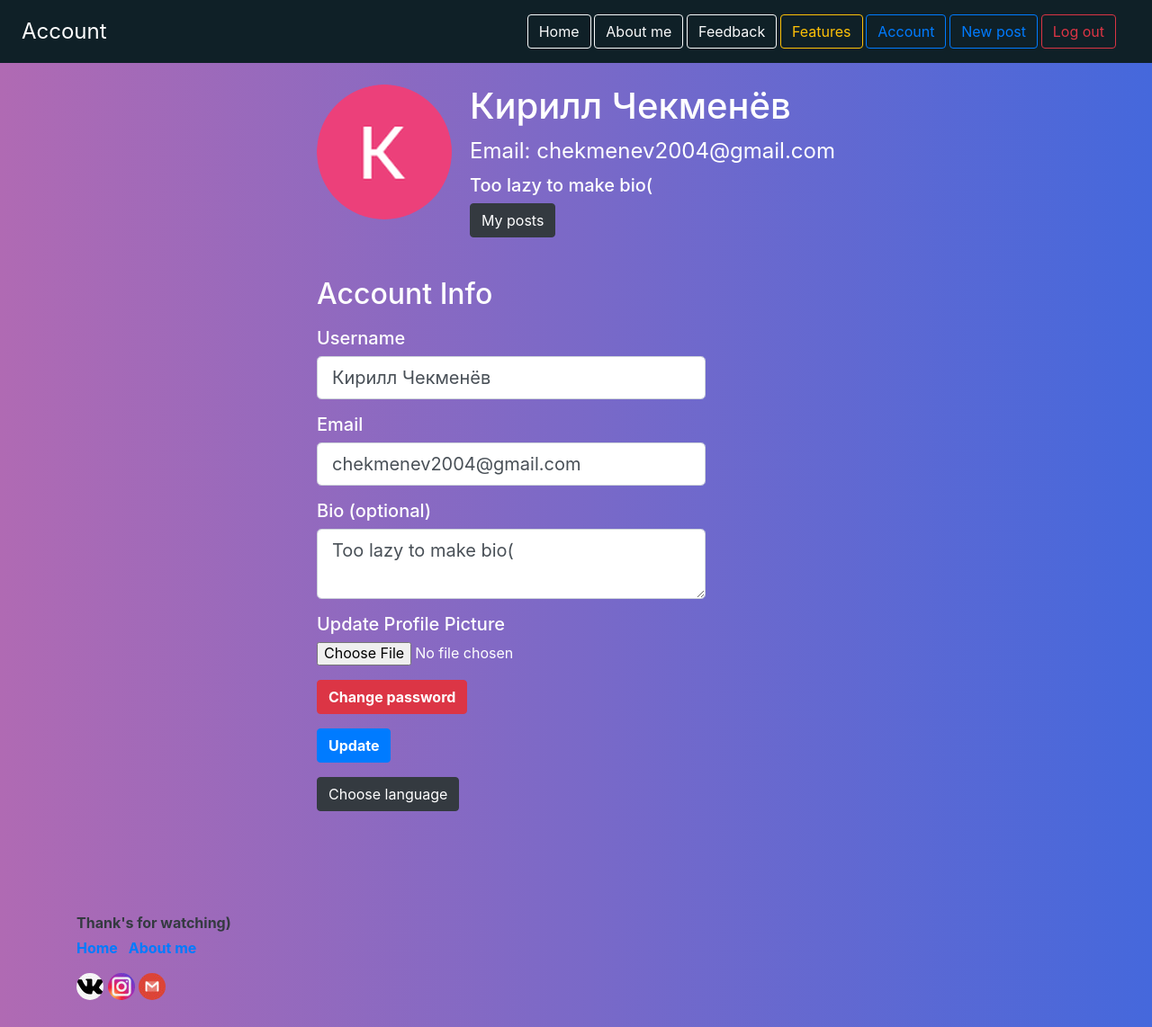
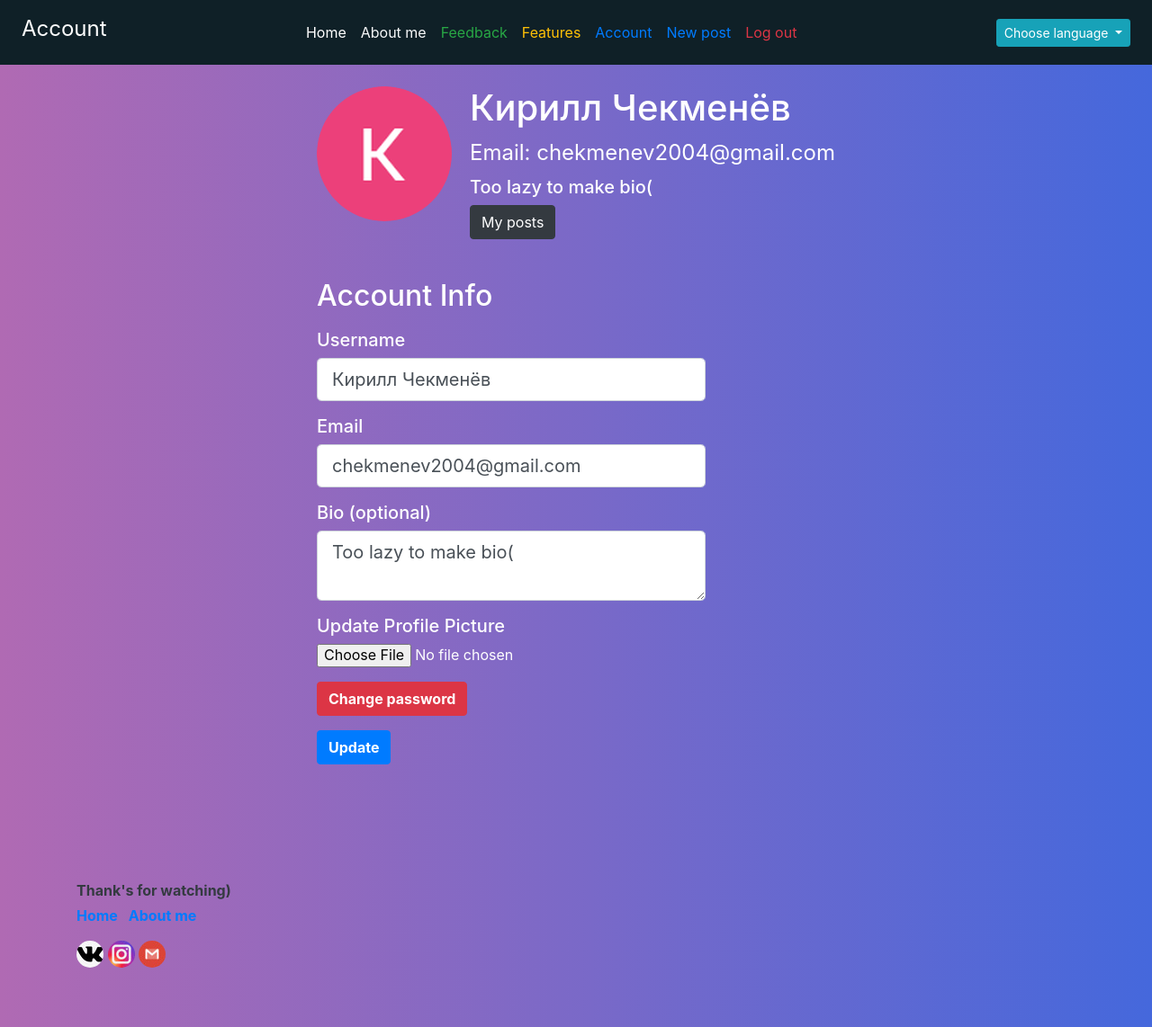
Before and after one commit to skyrimer/Website, a Flask app: a page that uses Website/templates/layout.html in a window 1280 px wide. Shown: the top 1142 px of the page at 90% size. Run offline with Flask 2, Linux system fonts and the light colour scheme; a user stored in the database is signed in; parts of the project's set-up code (start-up, migrations or seed data) failed here and were passed over; some libraries are stand-ins or nearby versions.

Commit message:
design changes in account and navbar

```diff
--- a/Website/main/routes.py
+++ b/Website/main/routes.py
@@ -50,10 +50,8 @@ def change_language(language):
     @babel.localeselector
     def get_locale():
         if language in languages:
-            flash('Language was changed', 'success')
             return language
         else:
-            flash('No such language supported', 'warning')
             return request.accept_languages.best_match(languages)
 
     refresh()
--- a/Website/models.py
+++ b/Website/models.py
@@ -61,7 +61,6 @@ class Post(db.Model):
 
 class Feedback(db.Model):
     id = db.Column(db.Integer, primary_key=True)
-    title = db.Column(db.String(100), nullable=False)
     date_posted = db.Column(db.DateTime, nullable=False,
                             default=datetime.utcnow)
     content = db.Column(db.Text, nullable=False)
--- a/Website/static/css/main.css
+++ b/Website/static/css/main.css
@@ -48,34 +48,6 @@ body {
     background: -webkit-linear-gradient(to top, #ff6a00, #ee0979);  /* Chrome 10-25, Safari 5.1-6 */
     background: linear-gradient(to top, #ff6a00, #ee0979); /* W3C, IE 10+/ Edge, Firefox 16+, Chrome 26+, Opera 12+, Safari 7+ */
 }
-
-/* Dropbox */
-  .dropdown {
-    position: relative;
-    display: inline-block;
-    width: 25%;
-  }
-
-  .dropdown-content {
-    cursor: pointer;
-    display: none;
-    position: absolute;
-    min-width: 160px;
-    z-index: 1;
-  }
-
-  .dropdown-content a {
-    color: white;
-    padding: 12px;
-    text-decoration: none;
-    display: block;
-  }
-
-
-  .dropdown:hover .dropdown-content {
-    display: block;
-  }
-
 
 .content {
     padding: 20px 20px 20px 0px;
--- a/Website/templates/account.html
+++ b/Website/templates/account.html
@@ -102,14 +102,6 @@
                         <div class="form-group">
                             {{ form.submit(class="btn btn-primary font-weight-bold") }}
                         </div>
-                        <div class="dropdown">
-                            <button class="btn btn-dark">{{ _("Choose language") }}</button>
-                            <div class="bg-secondary dropdown-content ">
-                                {% for language in languages %}
-                                    <a href="/languages/{{ language }}">{{ language }}</a>
-                                {% endfor %}
-                            </div>
-                          </div>
                     </fieldset>
                 </form>
             {% endif %}
--- a/Website/templates/layout.html
+++ b/Website/templates/layout.html
@@ -20,41 +20,77 @@
 
 <body>
   <div id="scrollPath"></div>
-  <div class="top d-flex flex-column flex-md-row align-items-center p-3 px-md-4 shadow-sm bg-navbar">
-    <h4 class="my-0 mr-md-auto font-weight-normal text-white">{{ title }}</h4>
-    <nav class="my-2 my-md-0 mr-md-3 font-weight-bold">
-      <a class="btn btn-outline-light" href="{{ url_for('main.home') }}">
+  <nav class="navbar navbar-dark bg-navbar navbar-expand-lg p-3 px-md-4">
+    <h4 class="font-weight-normal text-white">{{ title }}</h4>
+    <button class="navbar-toggler" type="button" data-toggle="collapse" data-target="#navbarText" aria-controls="navbarText" aria-expanded="false" aria-label="Toggle navigation">
+      <span class="navbar-toggler-icon"></span>
+    </button>
+    <div class="collapse navbar-collapse" id="navbarText">
+      <ul class="navbar-nav m-auto">
+        <li class="nav-item">
+          <a class="nav-link text-white" href="{{ url_for('main.home') }}">
             {{  _("Home")  }}
           </a>
-      <a class="btn btn-outline-light" href="{{ url_for('main.about') }}">
+        </li>
+        <li class="nav-item">
+          <a class="nav-link text-light" href="{{ url_for('main.about') }}">
             {{  _("About me")  }}
           </a>
-      <a class="btn btn-outline-light" href="{{ url_for('main.feedback') }}">
+        </li>
+        <li class="nav-item">
+          <a class="nav-link text-success" href="{{ url_for('main.feedback') }}">
             {{  _("Feedback")  }}
           </a>
-      <a class="btn btn-outline-warning" href="{{ url_for('features.my_features') }}">
+        </li>
+        <li class="nav-item">
+          <a class="nav-link text-warning" href="{{ url_for('features.my_features') }}">
             {{  _("Features")  }}
           </a>
+        </li>
         {% if current_user.is_authenticated %}
-        <a class="btn btn-outline-primary" href="{{ url_for('users.account', username=current_user.username) }}">
+          <li class="nav-item">
+            <a class="nav-link text-primary" href="{{ url_for('users.account', username=current_user.username) }}">
               {{  _("Account")  }}
             </a>
-        <a class="btn btn-outline-primary" href="{{ url_for('posts.create_post') }}">
+          </li>
+          <li class="nav-item">
+            <a class="nav-link text-primary" href="{{ url_for('posts.create_post') }}">
               {{  _("New post")  }}
             </a>
-        <a class="btn btn-outline-danger" href="{{ url_for('users.logout') }}">
+          </li>
+          <li class="nav-item">
+            <a class="nav-link text-danger" href="{{ url_for('users.logout') }}">
               {{  _("Log out")  }}
             </a>
+          </li>
         {% else %}
-        <a class="btn btn-outline-primary" href="{{ url_for('users.login') }}">
+          <li class="nav-item">
+            <a class="nav-link text-primary" href="{{ url_for('users.login') }}">
               {{  _("Log in")  }}
             </a>
-        <a class="btn btn-outline-success" href="{{ url_for('users.register', title='Register') }}">
+          </li>
+          <li class="nav-item">
+            <a class="nav-link text-primary" href="{{ url_for('users.register', title='Register') }}">
               {{  _("Register")  }}
             </a>
+          </li>
         {% endif %}
+      </ul>
+      <div class="form-inline">
+        <div class="dropdown">
+          <button class="btn btn-sm btn-info dropdown-toggle" type="button" id="dropdownMenuButton" data-toggle="dropdown" aria-haspopup="true" aria-expanded="false">
+            Choose language
+          </button>
+          <div class="dropdown-menu" aria-labelledby="dropdownMenuButton">
+            <a class="dropdown-item" href="/languages/en">English</a>
+            <a class="dropdown-item" href="/languages/ru">Русский</a>
+            <a class="dropdown-item" href="/languages/de">Deutsch</a>
+            <a class="dropdown-item" href="/languages/es">Español</a>
+          </div>
+        </div>
+      </div>
+    </div>
   </nav>
-  </div>
   {% with messages = get_flashed_messages(with_categories=true) %}
     {% if messages %}
       {% for category, message in messages %}
--- a/Website/templates/register.html
+++ b/Website/templates/register.html
@@ -90,8 +90,6 @@
                 </div>
                 <div class="form-group">
                     {{ form.submit(class="btn btn-outline-primary font-weight-bold") }}
-                </div>
-                <div class="form-group font-weight-bold">
                     <a class="btn btn-outline-info" href="{{ url_for('users.google_auth') }}" role="button" style="text-transform:none">
                         <img width="20px" src="https://upload.wikimedia.org/wikipedia/commons/thumb/5/53/Google_%22G%22_Logo.svg/512px-Google_%22G%22_Logo.svg.png" />
                         {{ _("Login with Google")}}
```
Also changed, not shown: Website/templates/login.html (+10 -1 lines), Website/site.db. Lines whose indentation alone changed are shown as unchanged.
